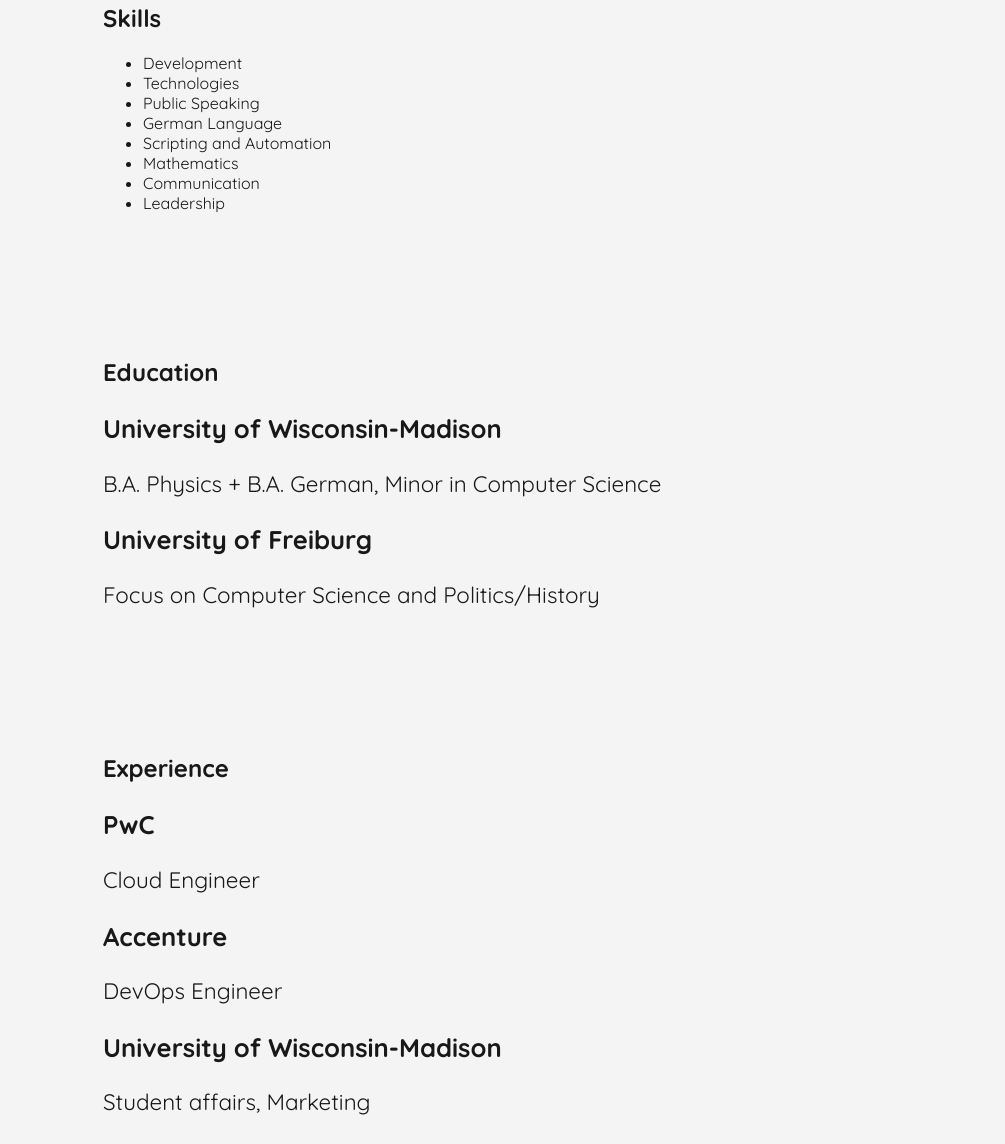
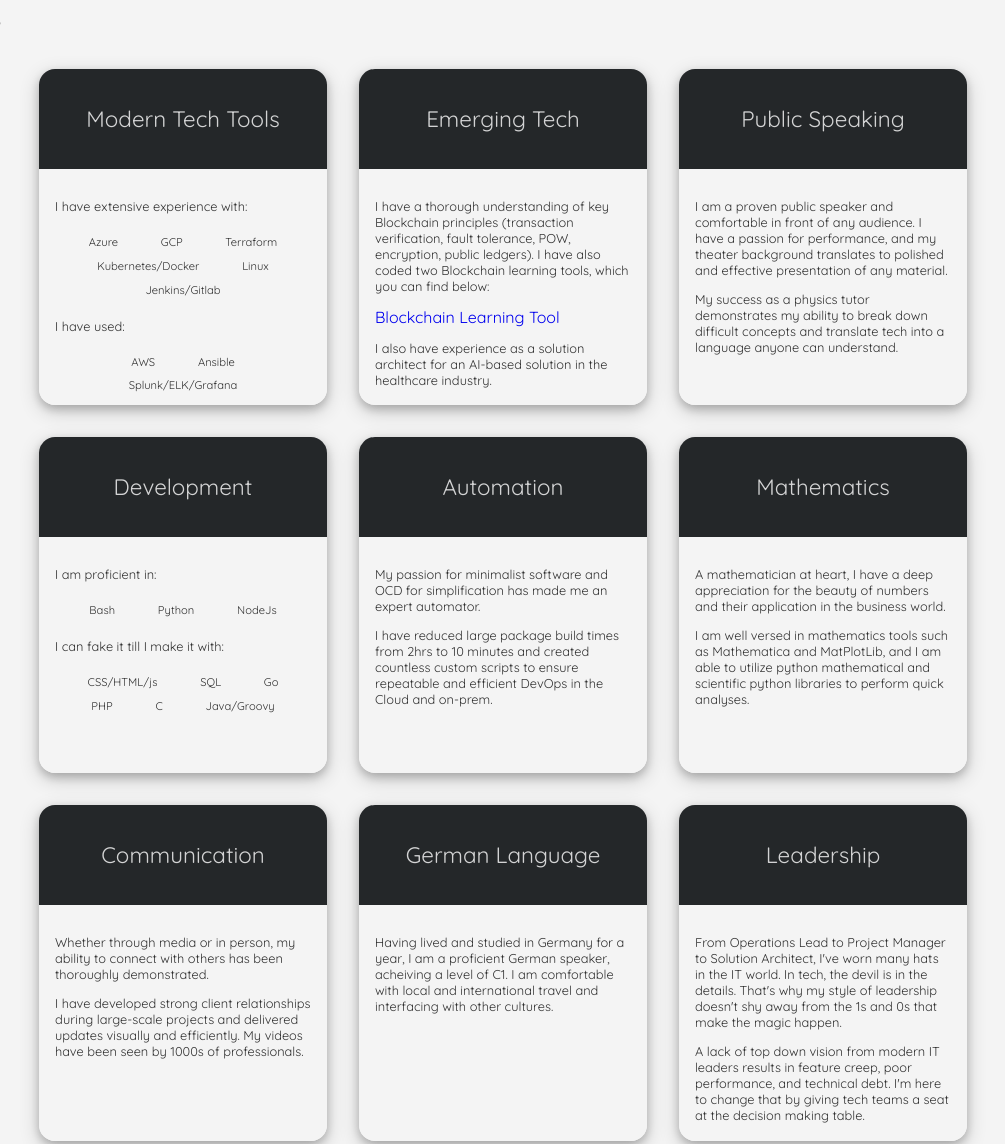
Before and after one commit to bschlaman/profile_website, a plain HTML site: page index.html in a window 1280 px wide. Shown: the part 1076-2220 px from the top of the page, without its empty margins (137-1142 px from the left). Drawn offline with Linux system fonts and the light colour scheme.

Commit message:
skillcards

```diff
--- a/css/styles.css
+++ b/css/styles.css
@@ -187,6 +187,54 @@
 	font-size: 1.4rem;
 }
 
+/* skills section */
+section#skills {
+	max-width: 70rem;
+}
+.cards-wrapper {
+	display: flex;
+	flex-wrap: wrap;
+	justify-content: center;
+}
+.card {
+	height: 21rem;
+	width: 18rem;
+	box-shadow: 0 4px 8px 0 rgba(0, 0, 0, 0.2), 0 6px 20px 0 rgba(0, 0, 0, 0.19);
+	border-radius: 1rem 1rem 1rem 1rem;
+	margin: 1rem;
+}
+.card-top {
+	height: 30%;
+	background: #242729;
+	color: rgba(255, 255, 255, 0.8);
+	display: flex;
+	align-items: center;
+	justify-content: center;
+	border-radius: 1rem 1rem 0 0;
+}
+.card-bottom {
+	box-sizing: border-box;
+	height: 70%;
+	background: #f4f4f4;
+	color: rgba(0, 0, 0, 0.8);
+	border-radius: 0 0 1rem 1rem;
+	padding: 1rem 1rem 0 1rem;
+}
+.card-bottom p {
+	font-size: 0.8rem;
+}
+.card-bottom a {
+}
+.card-bottom ul {
+	text-align: center;
+	padding: 0;
+}
+.card-bottom li {
+	font-size: 0.7rem;
+	display: inline-block;
+	margin: 0.3rem 1.2rem;
+}
+
 /* mobile */
 @media screen and (max-width: 1460px) {
 	.nav-bar button {
--- a/index.html
+++ b/index.html
@@ -83,17 +83,132 @@
 		<!-- skills section -->
 		<section id="skills" class="skills-section">
 			<h2>Skills</h2>
-			<div class="section-content">
-				<ul>
-					<li>Development</li>
-					<li>Technologies</li>
-					<li>Public Speaking</li>
-					<li>German Language</li>
-					<li>Scripting and Automation</li>
-					<li>Mathematics</li>
-					<li>Communication</li>
-					<li>Leadership</li>
-				</ul>
+			<div class="cards-wrapper">
+				<!-- card -->
+				<div class="card">
+					<div class="card-top">
+						<p>Modern Tech Tools</p>
+					</div>
+					<div class="card-bottom">
+						<p>I have extensive experience with:</p>
+						<ul>
+							<li>Azure</li>
+							<li>GCP</li>
+							<li>Terraform</li>
+							<li>Kubernetes/Docker</li>
+							<li>Linux</li>
+							<li>Jenkins/Gitlab</li>
+						</ul>
+						<p>I have used:</p>
+						<ul>
+							<li>AWS</li>
+							<li>Ansible</li>
+							<li>Splunk/ELK/Grafana</li>
+						</ul>
+					</div>
+				</div>
+				<!-- endcard -->
+				<!-- card -->
+				<div class="card">
+					<div class="card-top">
+						<p>Emerging Tech</p>
+					</div>
+					<div class="card-bottom">
+						<p>I have a thorough understanding of key Blockchain principles (transaction verification, fault tolerance, POW, encryption, public ledgers).  I have also coded two Blockchain learning tools, which you can find below:</p>
+						<a href="https://www.schlamalama.com/bc/index.html">Blockchain Learning Tool</a>
+						<p>I also have experience as a solution architect for an AI-based solution in the healthcare industry.</p>
+					</div>
+				</div>
+				<!-- endcard -->
+				<!-- card -->
+				<div class="card">
+					<div class="card-top">
+						<p>Public Speaking</p>
+					</div>
+					<div class="card-bottom">
+						<p>I am a proven public speaker and comfortable in front of any audience.  I have a passion for performance, and my theater background translates to polished and effective presentation of any material.</p>
+						<p>My success as a physics tutor demonstrates my ability to break down difficult concepts and translate tech into a language anyone can understand.</p>
+					</div>
+				</div>
+				<!-- endcard -->
+				<!-- card -->
+				<div class="card">
+					<div class="card-top">
+						<p>Development</p>
+					</div>
+					<div class="card-bottom">
+						<p>I am proficient in:</p>
+						<ul>
+							<li>Bash</li>
+							<li>Python</li>
+							<li>NodeJs</li>
+						</ul>
+						<p>I can fake it till I make it with:</p>
+						<ul>
+							<li>CSS/HTML/js</li>
+							<li>SQL</li>
+							<li>Go</li>
+							<li>PHP</li>
+							<li>C</li>
+							<li>Java/Groovy</li>
+						</ul>
+					</div>
+				</div>
+				<!-- endcard -->
+				<!-- card -->
+				<div class="card">
+					<div class="card-top">
+						<p>Automation</p>
+					</div>
+					<div class="card-bottom">
+						<p>My passion for minimalist software and OCD for simplification has made me an expert automator.</p>
+						<p>I have reduced large package build times from 2hrs to 10 minutes and created countless custom scripts to ensure repeatable and efficient DevOps in the Cloud and on-prem.</p>
+					</div>
+				</div>
+				<!-- endcard -->
+				<!-- card -->
+				<div class="card">
+					<div class="card-top">
+						<p>Mathematics</p>
+					</div>
+					<div class="card-bottom">
+						<p>A mathematician at heart, I have a deep appreciation for the beauty of numbers and their application in the business world.</p>
+						<p>I am well versed in mathematics tools such as Mathematica and MatPlotLib, and I am able to utilize python mathematical and scientific python libraries to perform quick analyses.</p>
+					</div>
+				</div>
+				<!-- endcard -->
+				<!-- card -->
+				<div class="card">
+					<div class="card-top">
+						<p>Communication</p>
+					</div>
+					<div class="card-bottom">
+						<p>Whether through media or in person, my ability to connect with others has been thoroughly demonstrated.</p>
+						<p>I have developed strong client relationships during large-scale projects and delivered updates visually and efficiently.  My videos have been seen by 1000s of professionals.</p>
+					</div>
+				</div>
+				<!-- endcard -->
+				<!-- card -->
+				<div class="card">
+					<div class="card-top">
+						<p>German Language</p>
+					</div>
+					<div class="card-bottom">
+						<p>Having lived and studied in Germany for a year, I am a proficient German speaker, acheiving a level of C1.  I am comfortable with local and international travel and interfacing with other cultures.</p>
+					</div>
+				</div>
+				<!-- endcard -->
+				<!-- card -->
+				<div class="card">
+					<div class="card-top">
+						<p>Leadership</p>
+					</div>
+					<div class="card-bottom">
+						<p>From Operations Lead to Project Manager to Solution Architect, I've worn many hats in the IT world.  In tech, the devil is in the details.  That's why my style of leadership doesn't shy away from the 1s and 0s that make the magic happen.</p>
+						<p>A lack of top down vision from modern IT leaders results in feature creep, poor performance, and technical debt.  I'm here to change that by giving tech teams a seat at the decision making table.</p>
+					</div>
+				</div>
+				<!-- endcard -->
 			</div>
 		</section>
 
```
